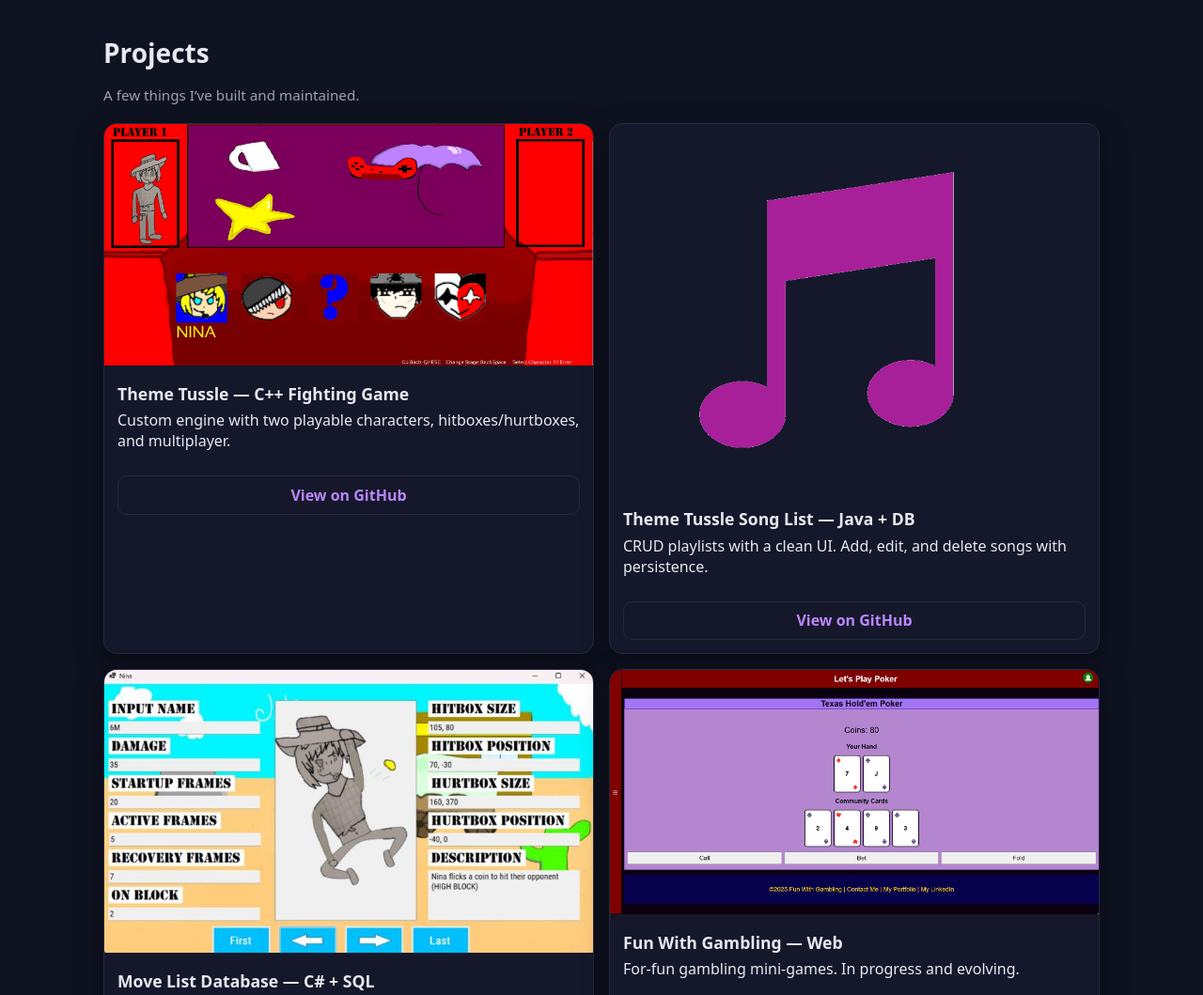
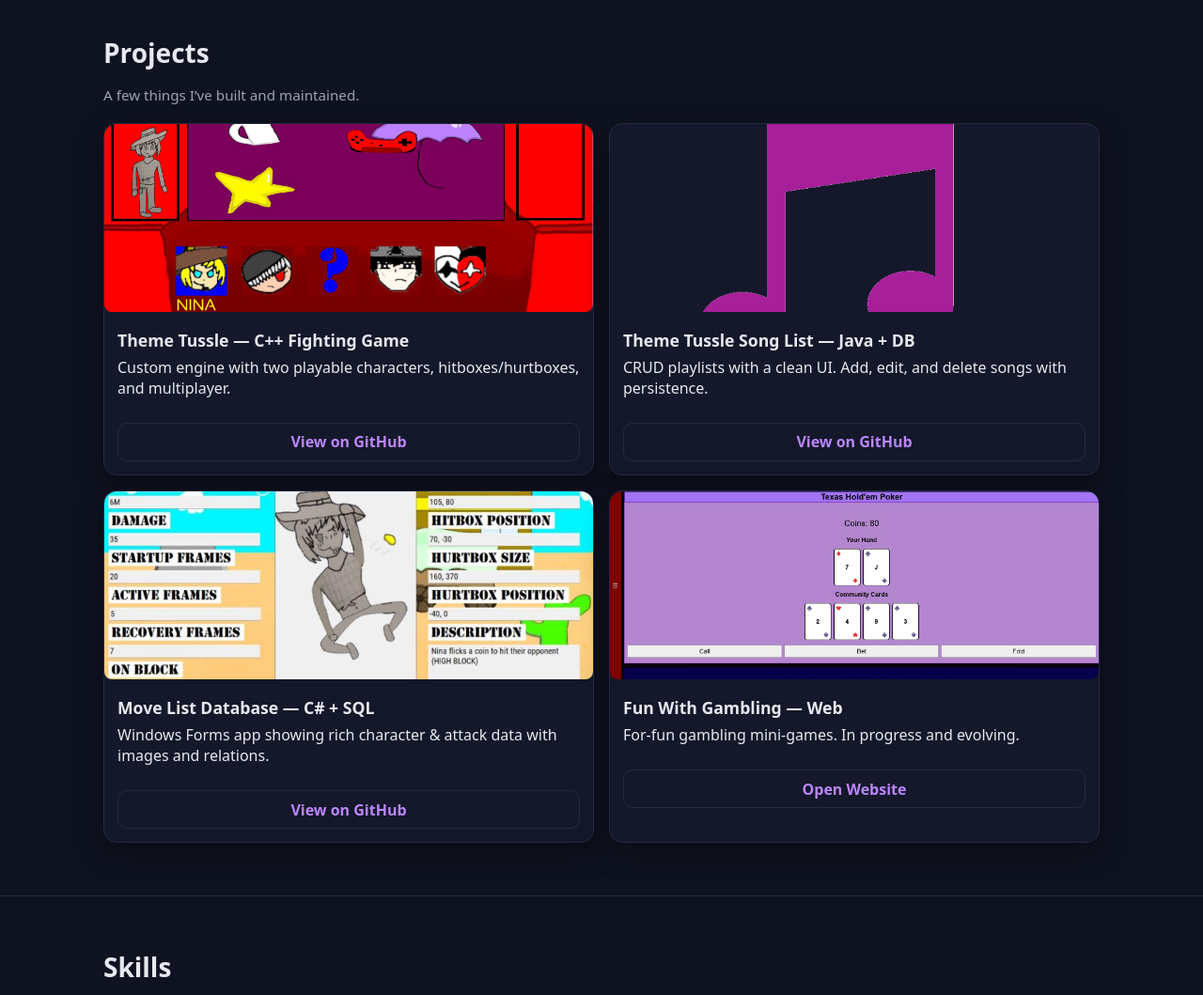
Before and after one commit to FreePirat/jakesoucy.github.io, a plain HTML site: page index.html in a window 1280 px wide. Shown: the part 1540-2599 px from the top of the page at 94% size. Drawn offline with Linux system fonts and the light colour scheme.

Commit message:
Made images with set height and rounded corners to make them all look similar

```diff
--- a/styles.css
+++ b/styles.css
@@ -289,8 +289,11 @@ section h2 {
 
 .card img {
   width: 100%;
-  height: auto;
+  height: 200px;
+  object-fit: cover;
+  border-radius: 8px;
 }
+
 
 .card .content {
   padding: 14px;
```
